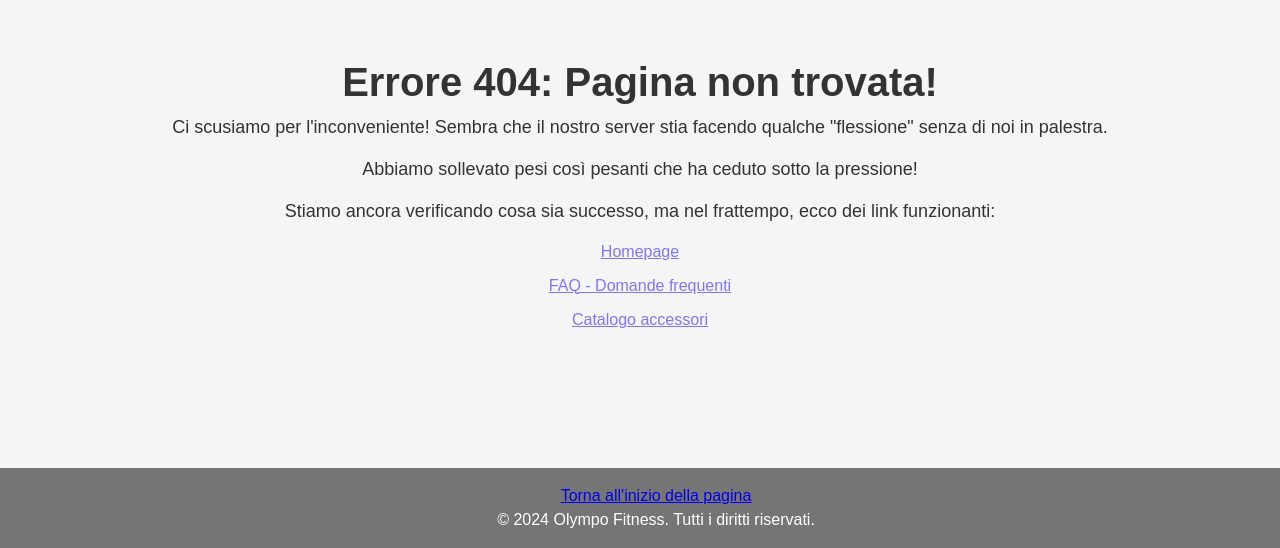
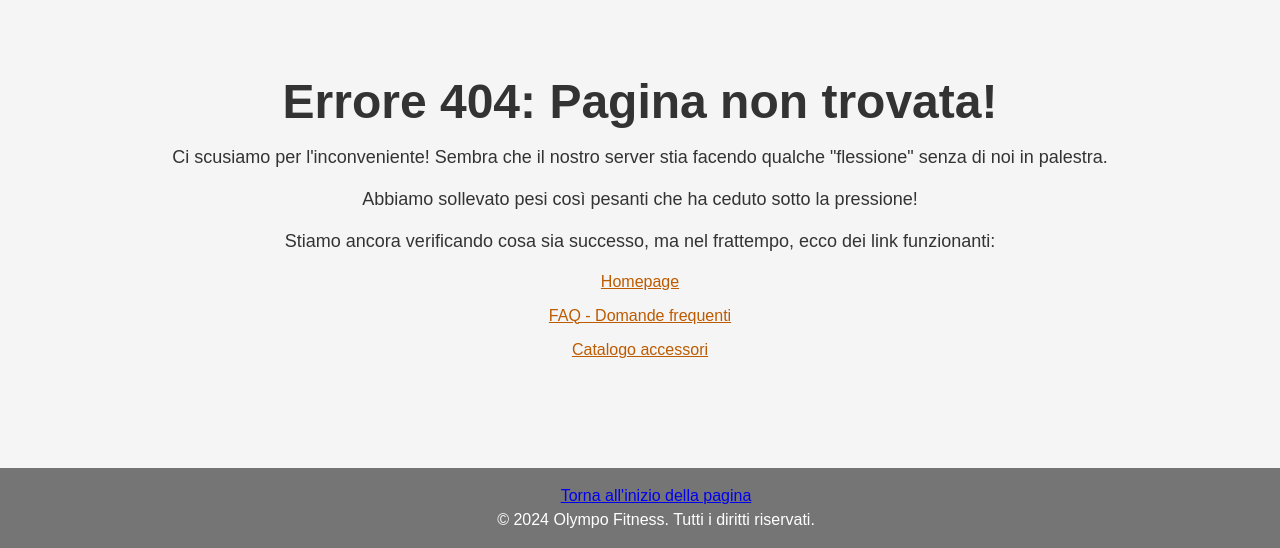
Before and after one commit to TecWeb2024/main, a PHP site: page /error404.html in a window 1280 px wide. Shown: the part 252-800 px from the top of the page. Run offline with PHP 8.4, Linux system fonts and the light colour scheme.

Commit message:
error404 css fatto

```diff
--- a/error404Style.css
+++ b/error404Style.css
@@ -10,12 +10,12 @@ body {
   .error-message {
     text-align: center;
     margin-top: 50px;
-    padding: 20px;
+    padding: 40px;
   }
 
   .error-message h1 {
-    font-size: 250%;
-    margin-bottom: 20px;
+    font-size: 3em;
+    margin-bottom: 30px;
   }
 
   .error-message p {
@@ -34,13 +34,17 @@ body {
   }
 
   .link-list a {
-    /*color: #007bff; */
     text-decoration: underline;
+    transition: color 0.3s ease; /* Aggiunta di transizioni */
   }
   .link-list a:link{
-    color:rgb(127, 118, 250);   /*color: var(--linkColor); */
+    color:#BD5B00;   /*color: var(--linkColor); */
   }
 
   .link-list a:visited{
     color:#000000;  /* color: var(--visitedLinkColor); */
   }
+
+.link-list a:hover {
+  text-decoration: none; /* Rimozione del sottolineato al passaggio del mouse */
+}
```
